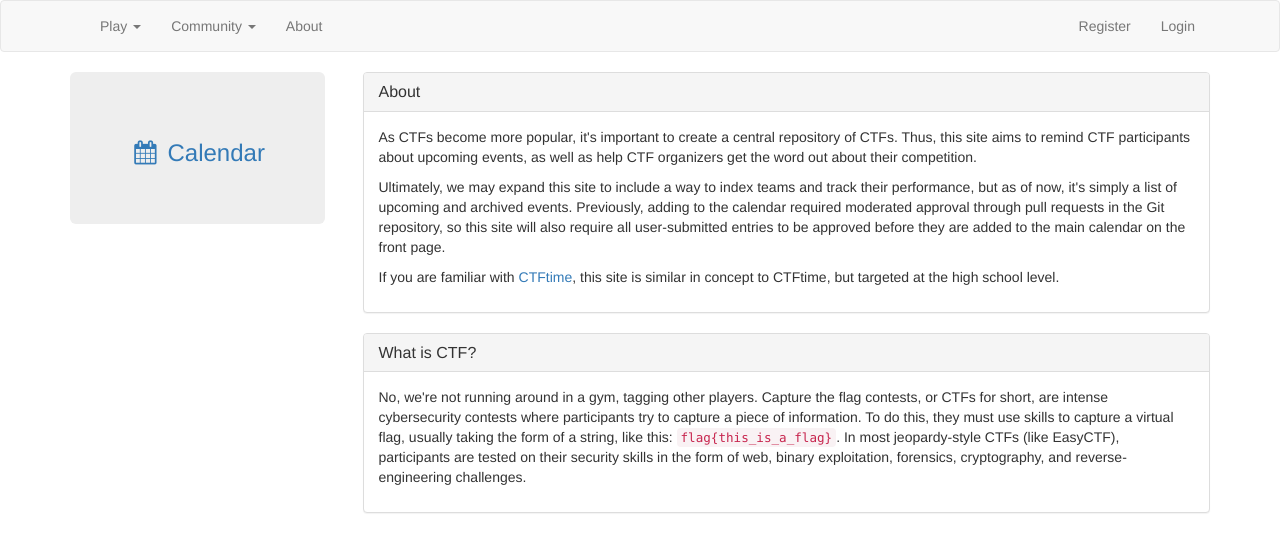
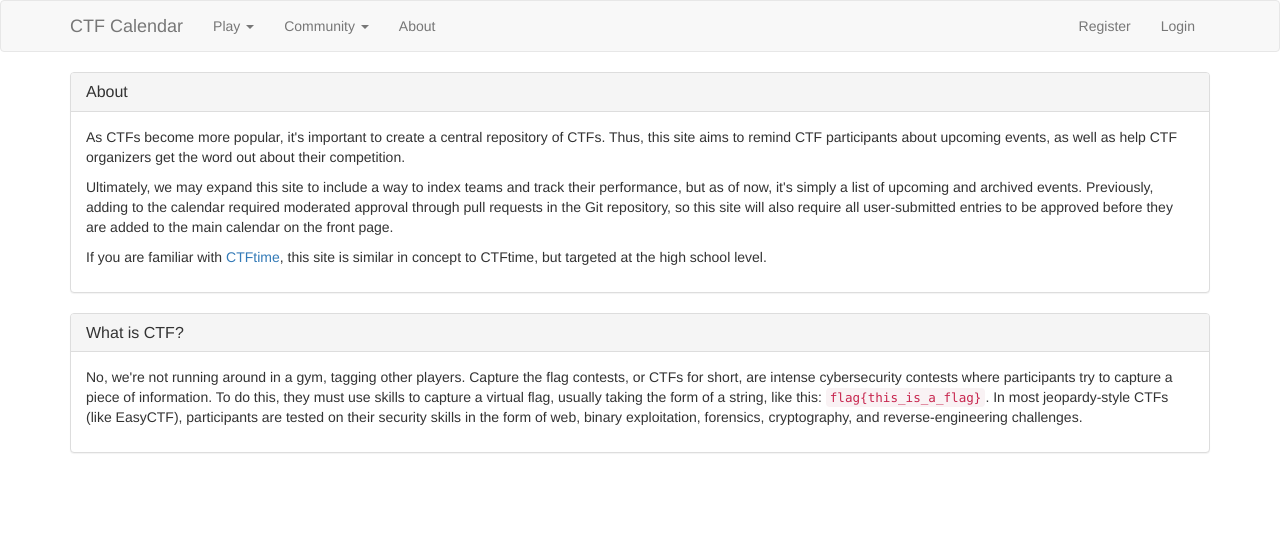
Before and after one commit to easyctf/ctf-calendar, a Flask app: page /about in a window 1280 px wide. Shown: the top 552 px of the page. Run offline with Flask 2, Linux system fonts and the light colour scheme; some libraries are stand-ins or nearby versions.

Commit message:
Checkpoint commit

```diff
--- a/config.py
+++ b/config.py
@@ -17,6 +17,7 @@ class CalendarConfig:
         self._load_secret_key()
         self.SQLALCHEMY_DATABASE_URI = self._get_database_url()
         self.SQLALCHEMY_TRACK_MODIFICATIONS = False
+        self.TEMPLATES_AUTO_RELOAD = True
 
         if testing:
             self.TESTING = True
--- a/forms.py
+++ b/forms.py
@@ -32,8 +32,8 @@ class LoginForm(Form):
 
 class RegisterForm(Form):
     email = StringField('Email', validators=[InputRequired()])
-    username = StringField('Username', validators=[InputRequired(), Length(min=4, max=128)])
-    password = PasswordField('Password', validators=[InputRequired(), Length(min=8, max=56)])
+    username = StringField('Username', validators=[InputRequired(), Length(min=4, max=16, message='Username must be between 4 and 16 characters long.')])
+    password = PasswordField('Password', validators=[InputRequired(), Length(min=8, max=56, message='Password must be between 8 and 56 characters long.')])
 
     def validate_email(self, field):
         if not util.validate_email_format(field.data):
--- a/requirements.txt
+++ b/requirements.txt
@@ -3,6 +3,7 @@ bcrypt
 Flask
 Flask-Login
 Flask-Migrate
+Flask-OAuthlib
 Flask-Script
 Flask-SQLAlchemy
 Flask-WTF
--- a/templates/layout.html
+++ b/templates/layout.html
@@ -25,7 +25,7 @@
                 <span class="icon-bar"></span>
                 <span class="icon-bar"></span>
             </button>
-            <!-- <a class="navbar-brand" href="/">CTF Calendar</a> -->
+            <a class="navbar-brand" href="/">CTF Calendar</a>
         </div>
         <div id="navbar-content" class="collapse navbar-collapse">
             <ul class="nav navbar-nav">
@@ -54,7 +54,7 @@
             </ul>
             {% if current_user.is_authenticated %}
                 <ul class="nav navbar-nav navbar-right">
-                    <li><a href="{{ url_for('events.events_create') }}">Add CTF</a></li>
+                    <li><a href="{{ url_for('events.events_create') }}">Create CTF</a></li>
                     {% if current_user.admin == true %}
                         <li class="dropdown">
                             <a href="javascript:void(0);" class="dropdown-toggle" data-toggle="dropdown" role="button"
@@ -97,19 +97,7 @@
             </div>
         {% endif %}
     {% endwith %}
-    <div class="row">
-        <div class="col-sm-3">
-            <div id="sidebar" data-spy="affix">
-                <div class="jumbotron">
-                    <h3 style="text-align:center;"><a href="/" style="text-decoration:none;"><i
-                            class="fa fa-fw fa-calendar"></i> Calendar</a></h3>
-                </div>
-            </div>
-        </div>
-        <div class="col-sm-9">
-            {% block content %}{% endblock %}
-        </div>
-    </div>
+    {% block content %}{% endblock %}
 </div>
 </body>
 </html>
```
Also changed, not shown: templates/events/manage.html (+9 -0 lines), 3 other files.
